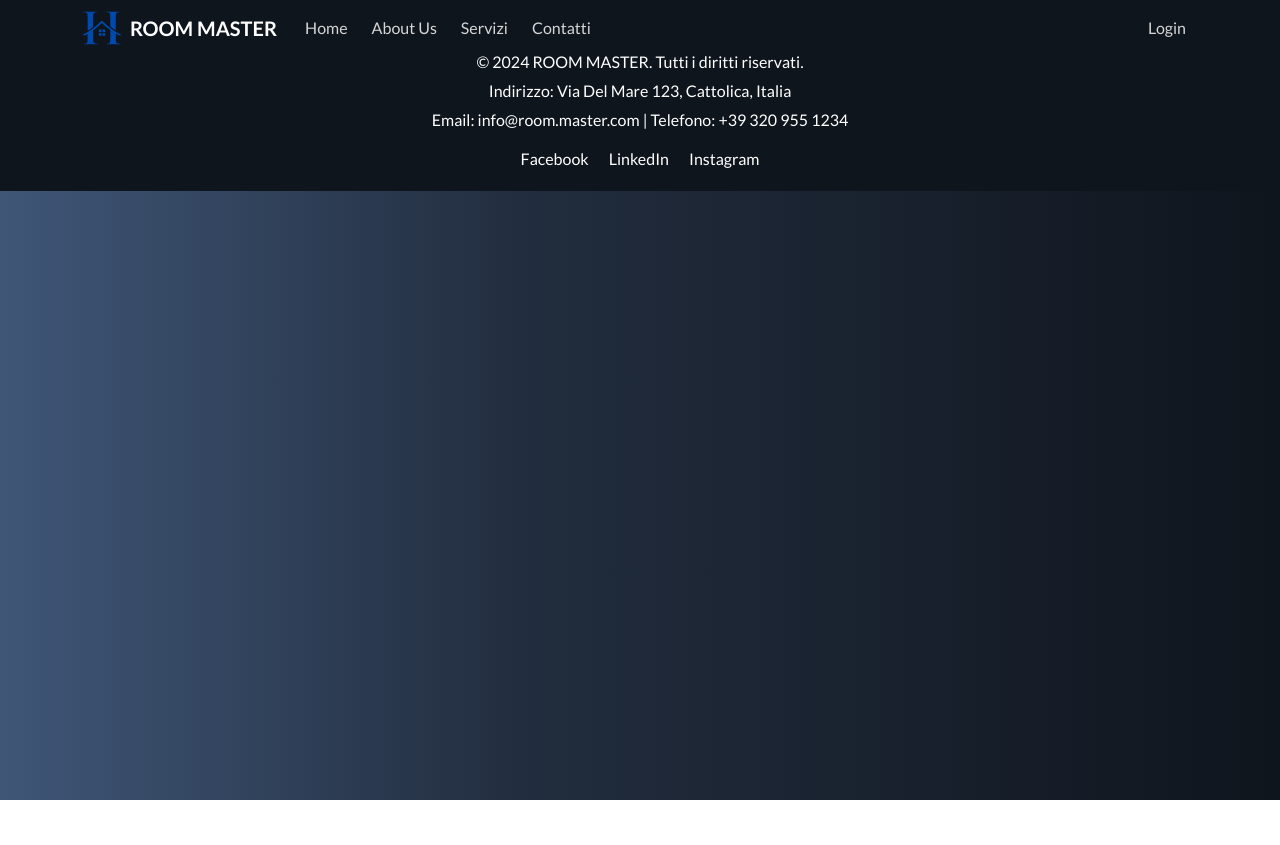
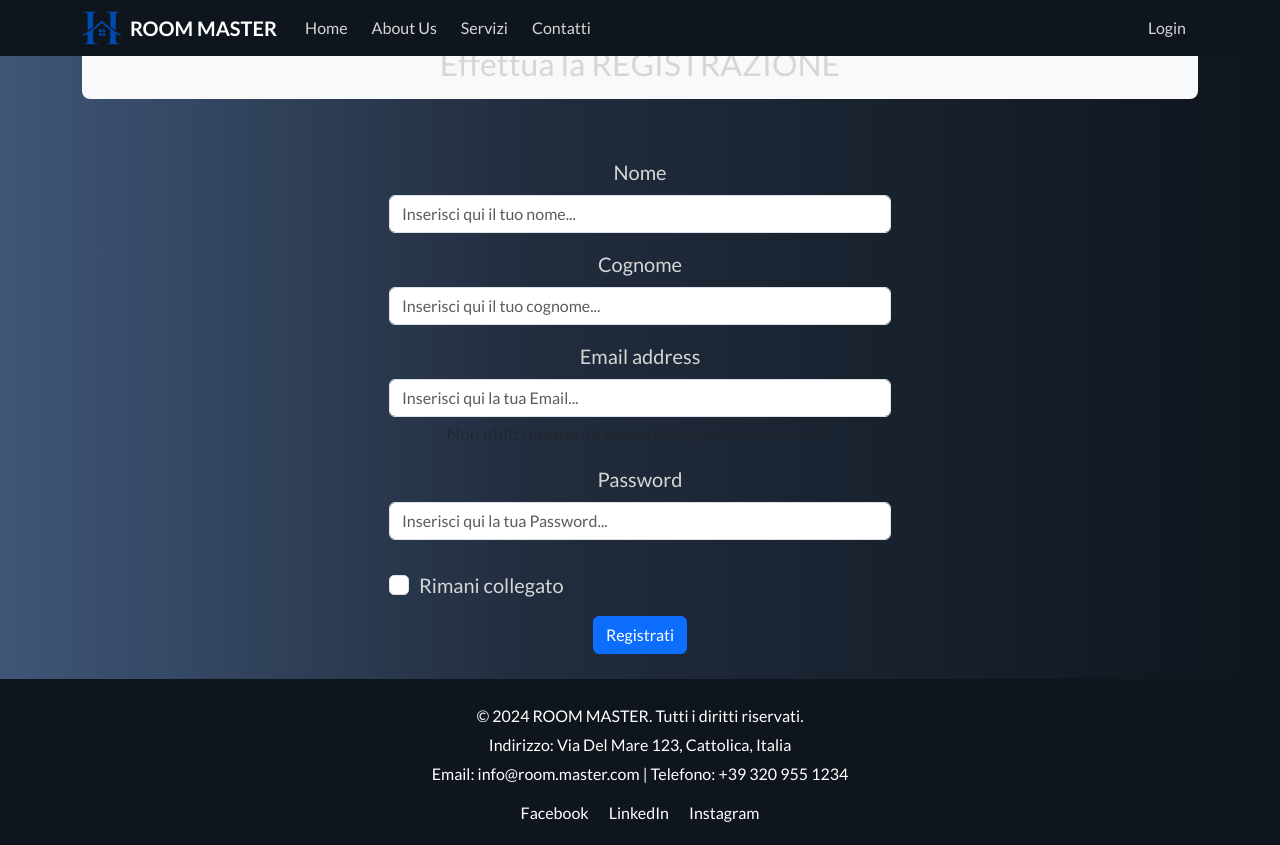
Before and after one commit to BrianBSP/room-master-capstone-frontend, a React (Vite) app: page /auth/register in a window 1280 px wide. Before the commit the page ends 800 px from the top, so only its background shows below. Built offline with nearby package versions, Linux system fonts and the light colour scheme.

Commit message:
implementata pagina di registrazione

```diff
--- a/src/App.jsx
+++ b/src/App.jsx
@@ -10,6 +10,7 @@ import MyFooter from "./components/MyFooter";
 import Contatti from "./components/Contatti";
 import MyNav from "./components/MyNav";
 import Login from "./components/Login";
+import Registrati from "./components/Registrati";
 
 function App() {
   return (
@@ -29,6 +30,7 @@ function App() {
         />
         <Route path="/contatti" element={<Contatti />} />
         <Route path="/auth/login" element={<Login />} />
+        <Route path="/auth/register" element={<Registrati />} />
       </Routes>
       <MyFooter />
     </BrowserRouter>
--- /dev/null
+++ b/src/components/Registrati.jsx
@@ -0,0 +1,71 @@
+import { useState } from "react";
+import { Button, Container, Form } from "react-bootstrap";
+import { useDispatch } from "react-redux";
+import { registraAction } from "../redux/actions/registraAction";
+
+const Registrati = () => {
+  const [nome, setNome] = useState("");
+  const [cognome, setCognome] = useState("");
+  const [email, setEmail] = useState("");
+  const [password, setPassword] = useState("");
+
+  const dispatch = useDispatch();
+
+  const handleRegistra = async (e) => {
+    e.preventDefault();
+    const utente = { nome, cognome, email, password };
+    dispatch(registraAction(utente));
+  };
+
+  return (
+    <Container className="registra-section">
+      <h2 className="bg-body-tertiary pb-3 rounded-3">Effettua la REGISTRAZIONE</h2>
+      <div className="d-flex justify-content-center">
+        <Form onSubmit={handleRegistra} className="form-section">
+          <Form.Group className="mb-3" controlId="formBasicEmail">
+            <Form.Label>Nome</Form.Label>
+            <Form.Control
+              type="text"
+              placeholder="Inserisci qui il tuo nome..."
+              value={nome}
+              onChange={(e) => setNome(e.target.value)}
+            />
+          </Form.Group>
+          <Form.Group className="mb-3" controlId="formBasicEmail">
+            <Form.Label>Cognome</Form.Label>
+            <Form.Control
+              type="text"
+              placeholder="Inserisci qui il tuo cognome..."
+              value={cognome}
+              onChange={(e) => setCognome(e.target.value)}
+            />
+          </Form.Group>
+          <Form.Group className="mb-3" controlId="formBasicEmail">
+            <Form.Label>Email address</Form.Label>
+            <Form.Control
+              type="email"
+              placeholder="Inserisci qui la tua Email..."
+              value={email}
+              onChange={(e) => setEmail(e.target.value)}
+            />
+            <Form.Text className="text-muted">Non utilizzeremo da nessun&rsquo;altra parte la tua email.</Form.Text>
+          </Form.Group>
+          <Form.Group className="mb-3" controlId="formBasicPassword">
+            <Form.Label>Password</Form.Label>
+            <Form.Control
+              type="password"
+              placeholder="Inserisci qui la tua Password..."
+              value={password}
+              onChange={(e) => setPassword(e.target.value)}
+            />
+          </Form.Group>
+          <Form.Group className="mb-3" controlId="formBasicCheckbox">
+            <Form.Check type="checkbox" label="Rimani collegato" className="check-section" />
+          </Form.Group>
+          <Button type="submit">Registrati</Button>
+        </Form>
+      </div>
+    </Container>
+  );
+};
+export default Registrati;
--- a/src/css/Carosello.css
+++ b/src/css/Carosello.css
@@ -2,17 +2,17 @@
   display: flex;
   justify-content: center;
   align-items: center;
-  height: 60vh; /* Prende l'altezza completa della finestra */
+  height: 60vh;
 }
 
 .carosello-img-container {
   display: flex;
-  justify-content: center; /* Centra l'immagine orizzontalmente */
-  align-items: center; /* Centra l'immagine verticalmente */
-  height: 100%; /* Assicura che il container prenda l'altezza dell'item del carosello */
+  justify-content: center;
+  align-items: center;
+  height: 100%;
 }
 
 .carosello-img {
-  max-width: 100%; /* Limita la larghezza dell'immagine al 100% del container */
-  height: auto; /* Mantiene il rapporto d'aspetto */
+  max-width: 100%;
+  height: auto;
 }
--- /dev/null
+++ b/src/css/Registrati.css
@@ -0,0 +1,23 @@
+.registra-section {
+  height: 80vh;
+  margin-top: 150px;
+}
+
+.registra-section h2 {
+  color: rgb(42, 59, 83);
+  padding-left: 1rem;
+  padding-top: 1rem;
+  margin-block: 2.5rem;
+  text-align: center;
+}
+
+.form-section {
+  margin-top: 50px;
+  width: 45%;
+  text-align: center;
+}
+
+.check-section {
+  margin-top: 30px;
+  text-align: start;
+}
--- /dev/null
+++ b/src/redux/actions/logoutAction.js
@@ -0,0 +1,11 @@
+export const LOGOUT = "LOGOUT";
+
+export const logoutAction = () => {
+  return (dispatch) => {
+    localStorage.removeItem("accesstoken");
+
+    dispatch({
+      type: LOGOUT,
+    });
+  };
+};
--- /dev/null
+++ b/src/redux/actions/registraAction.js
@@ -0,0 +1,37 @@
+export const REGISTRA_UTENTE = "REGISTRA_UTENTE";
+export const REGISTRAZIONE_FALLITA = "REGISTRAZIONE_FALLITA";
+export const REGISTRAZIONE_UTENTE_ERRORE = "REGISTRAZIONE_UTENTE_ERRORE";
+
+export const registraAction = (utente) => {
+  return async (dispatch) => {
+    try {
+      let resp = await fetch("http://localhost:3001", {
+        method: "POST",
+        headers: {
+          "Content-Type": "application/json",
+        },
+        body: JSON.stringify(utente),
+      });
+
+      if (resp.ok) {
+        let response = await resp.json();
+        dispatch({
+          type: REGISTRA_UTENTE,
+          payload: response,
+        });
+      } else {
+        dispatch({
+          type: REGISTRAZIONE_FALLITA,
+          payload: "Registrazione fallita.",
+        });
+        throw new Error("Errore nel reperimento dei dati.");
+      }
+    } catch (error) {
+      console.error("Errore: ", error);
+      dispatch({
+        type: REGISTRAZIONE_UTENTE_ERRORE,
+        payload: error.message,
+      });
+    }
+  };
+};
--- a/src/redux/reducers/loginReducer.js
+++ b/src/redux/reducers/loginReducer.js
@@ -1,4 +1,5 @@
 import { LOGIN_FALLITO, LOGIN_UTENTE, LOGIN_UTENTE_ERRORE } from "../actions/loginAction";
+import { LOGOUT } from "../actions/logoutAction";
 
 const initialState = {
   autenticato: false,
@@ -24,6 +25,14 @@ const loginReducer = (state = initialState, action) => {
         error: action.payload,
       };
 
+    case LOGOUT:
+      return {
+        ...state,
+        autenticato: false,
+        accessToken: null,
+        error: null,
+      };
+
     default:
       return state;
   }
```
